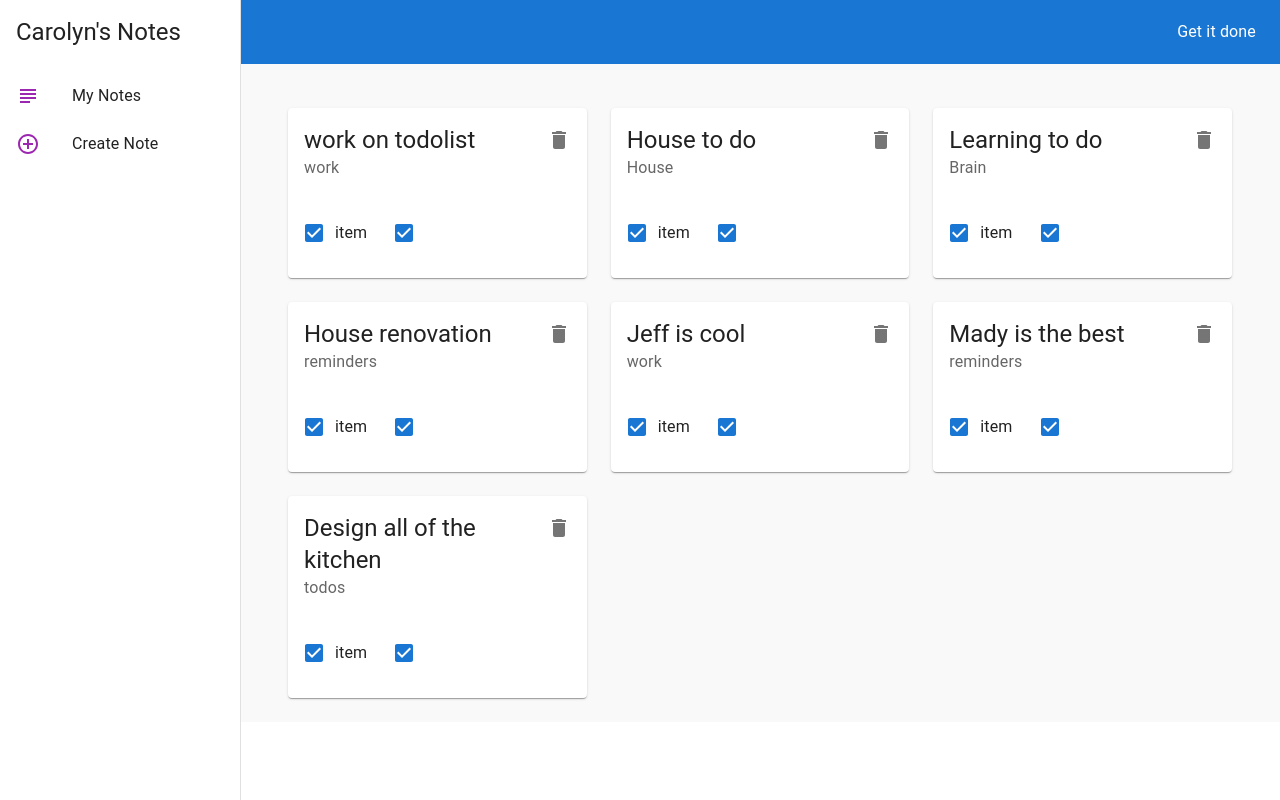
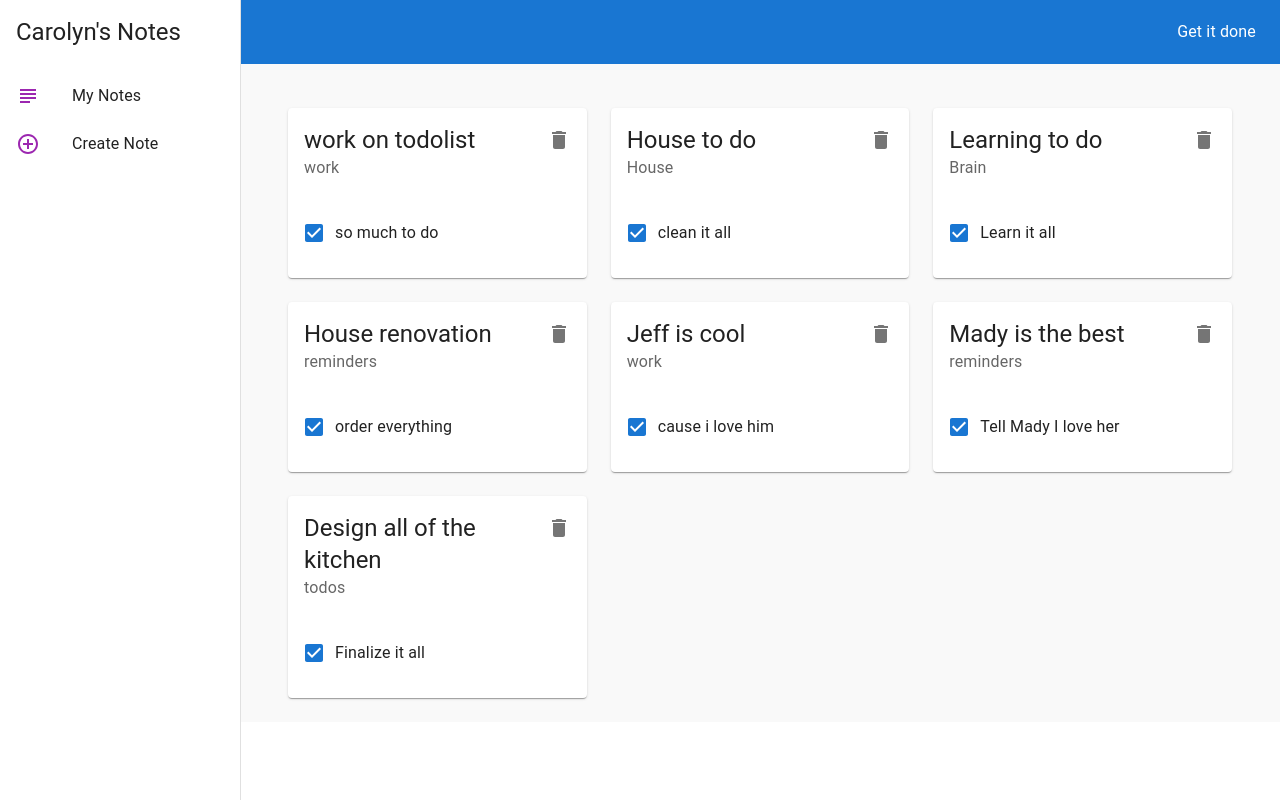
Before and after one commit to mcdonaldcarolyn/productivity-app, a React (Create React App) app: page / in a window 1280 px wide. Built offline with nearby package versions, Linux system fonts and the light colour scheme; data requests are answered from the project's data file.

Commit message:
fix dynamic label on checkbox

```diff
--- a/src/Components/todo/TodoCard.js
+++ b/src/Components/todo/TodoCard.js
@@ -49,13 +49,10 @@ export default function TodoCard({ note, handleDelete }) {
 
         <CardContent>
           <FormControlLabel
-            label= "item"
+            label= {note.details}
             control={<Checkbox checked={checked[0]} onChange={ handleChange}/>}
           />
-          <Checkbox
-          checked={checked}
-          onChange={toggleCheckbox} name= {note.details}
-        />
+
           <Typography variant="body2" color="textSecondary">
 
           </Typography>
```
